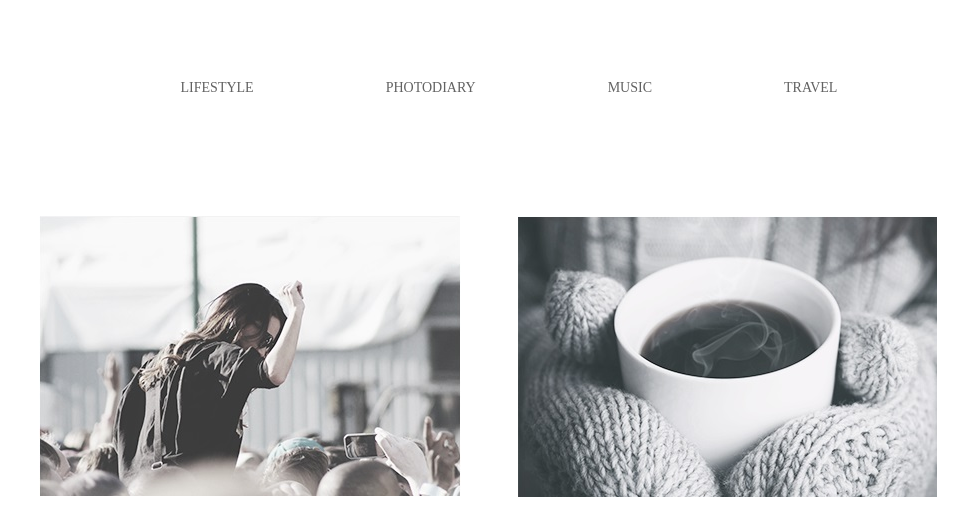
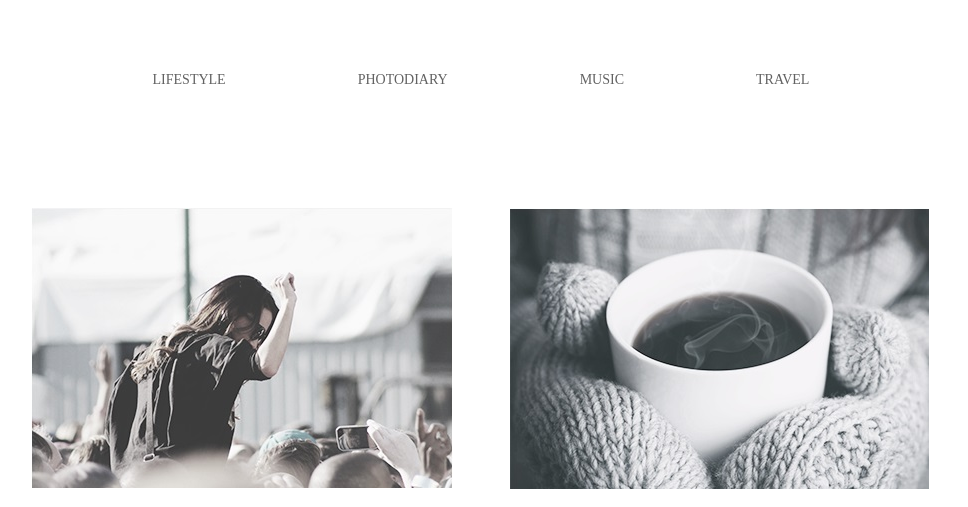
Before and after one commit to vit-1982/goit-fe-course, a plain HTML site: page module-03/index.html in a window 1280 px wide. Shown: the top 507 px of the page, without its empty margins (159-1127 px from the left). Drawn offline with Linux system fonts and the light colour scheme.

Commit message:
with correction hw3

```diff
--- a/module-03/css/styles.css
+++ b/module-03/css/styles.css
@@ -1,7 +1,9 @@
 .body{
     text-align: center;
-    width: 100%;
-    height: 100%;
+    /* width: 100%;
+    height: 100%; */
+    margin: 0;
+    padding: 0;
     font-family: "Playfair Display";
     color: rgb(98, 98, 98);
 }
@@ -56,7 +58,8 @@ h2{
 }
 
 .navigation{
-    margin: 0 auto;
+    margin: 0;
+    padding: 0;
     list-style-type: none;
     text-align: center;
     /* background-color: rgb(172, 31, 172); */
@@ -66,16 +69,6 @@ h2{
     display: inline-block;
     margin: 70px 4rem;
     /* background-color: tomato; */
-}
-
-/* .header_menu{
-    padding-inline-start: 0px;
-} */
-
-.main{
-    width: 100%;
-    /* padding-inline-start: 0px; */
-    /* background-color: salmon; */
 }
 
 a:hover{
--- a/module-03/index.html
+++ b/module-03/index.html
@@ -21,7 +21,6 @@
         </nav>
     </header>
     <main class="main">
-        <div>
         <ul class="wrapper">
             <li class="menu_item left">
                 <img src="../module-01-02/img/1.jpg" alt="woman with hand up">
@@ -72,7 +71,6 @@
                     laboris</p>
             </li>
         </ul>
-        </div>
     </main>
     <footer>
         <button class="btn">Load more</button>
```
Also changed, not shown: module-03/img/1.jpg (added), module-03/img/2.jpg (added), module-03/img/3.jpg (added), module-03/img/4.jpg (added), module-03/img/5.jpg (added), module-03/img/6.jpg (added). Lines whose indentation alone changed are shown as unchanged.
